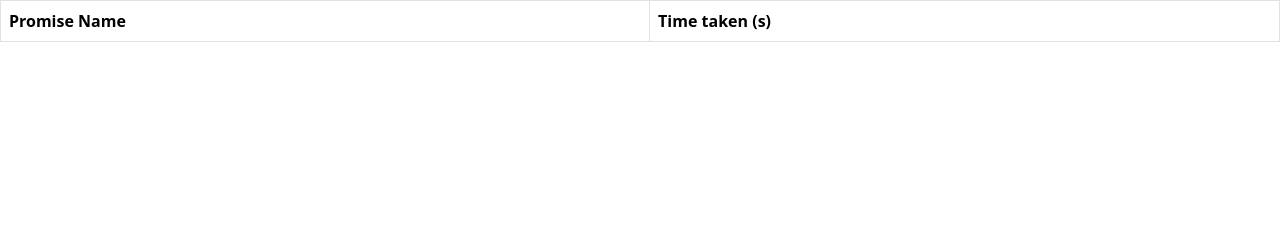
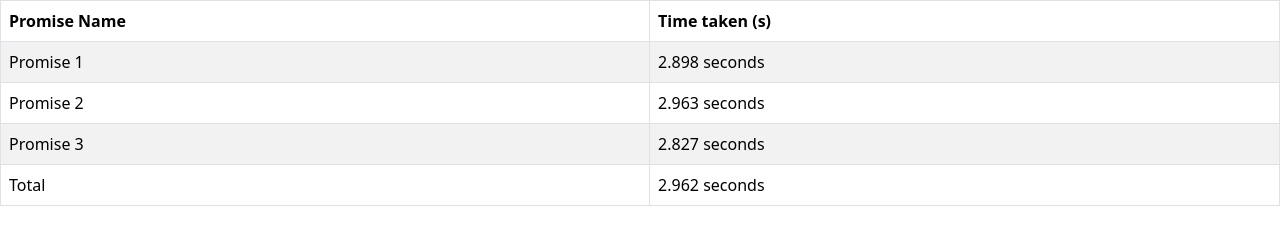
Before and after one commit to acciojob/wait-for-multiple-promises-navneet451, a website: page main.html in a window 1280 px wide. Drawn offline with nearby package versions, Linux system fonts and the light colour scheme.

Commit message:
created a submission

```diff
--- a/main.html
+++ b/main.html
@@ -20,7 +20,11 @@
           <th>Time taken (s)</th>
         </tr>
       </thead>
-      <tbody id="output"></tbody>
+      <tbody id="output">
+		  <tr id="loadingRow">
+                <td colspan="2">Loading...</td>
+            </tr>
+	  </tbody>
     </table>
 
     <script type="text/javascript" src="./script.js"></script>
--- a/script.js
+++ b/script.js
@@ -1 +1,36 @@
 //your JS code here. If required.
+function createRandomPromise(index) {
+            return new Promise((resolve) => {
+                const timeTaken = Math.random() * 2 + 1; // random time between 1 and 3 seconds
+                setTimeout(() => resolve({ index: index + 1, time: timeTaken.toFixed(3) }), timeTaken * 1000);
+            });
+        }
+
+// Array of 3 promises
+        const promises = [
+            createRandomPromise(0),
+            createRandomPromise(1),
+            createRandomPromise(2)
+        ];
+
+        const startTime = Date.now();
+
+ Promise.all(promises).then((results) => {
+            const totalTime = ((Date.now() - startTime) / 1000).toFixed(3);
+
+            // Remove the loading row
+            document.getElementById("loadingRow").remove();
+
+            const output = document.getElementById("output");
+
+            // Populate the table with results
+            results.forEach(result => {
+                const row = document.createElement("tr");
+                row.innerHTML = `<td>Promise ${result.index}</td><td>${result.time} seconds</td>`;
+                output.appendChild(row);
+            });
+	 // Add the total time row
+            const totalRow = document.createElement("tr");
+            totalRow.innerHTML = `<td>Total</td><td>${totalTime} seconds</td>`;
+            output.appendChild(totalRow);
+        });
```
